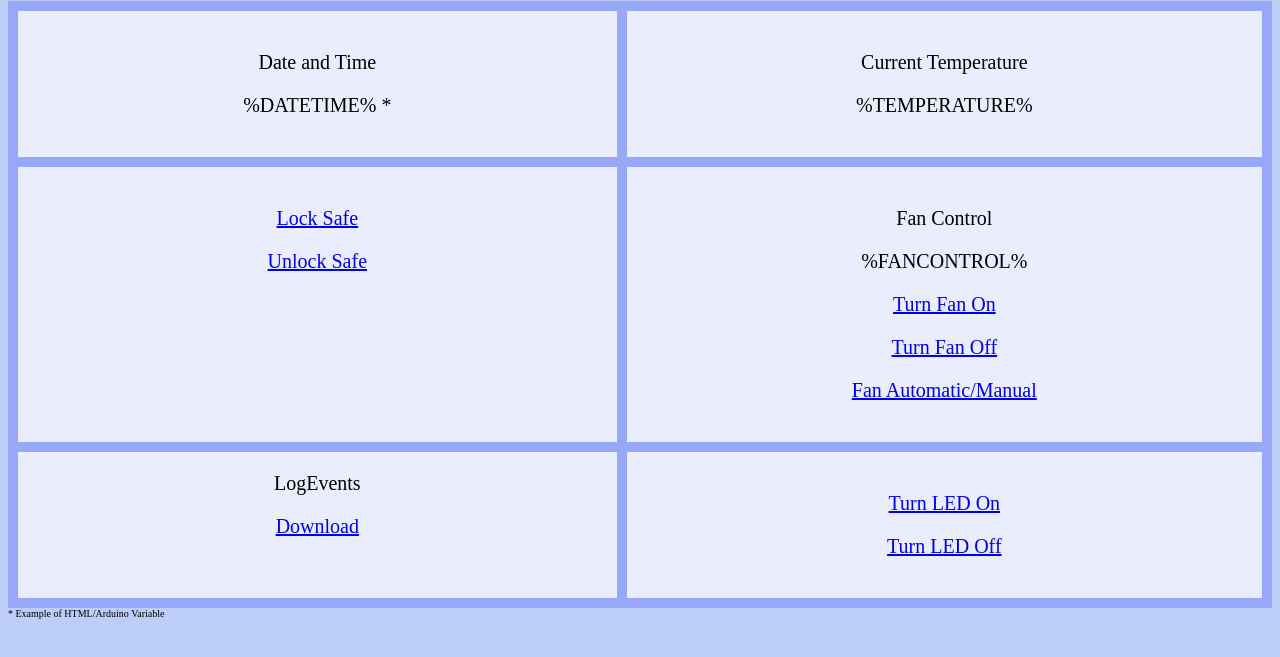
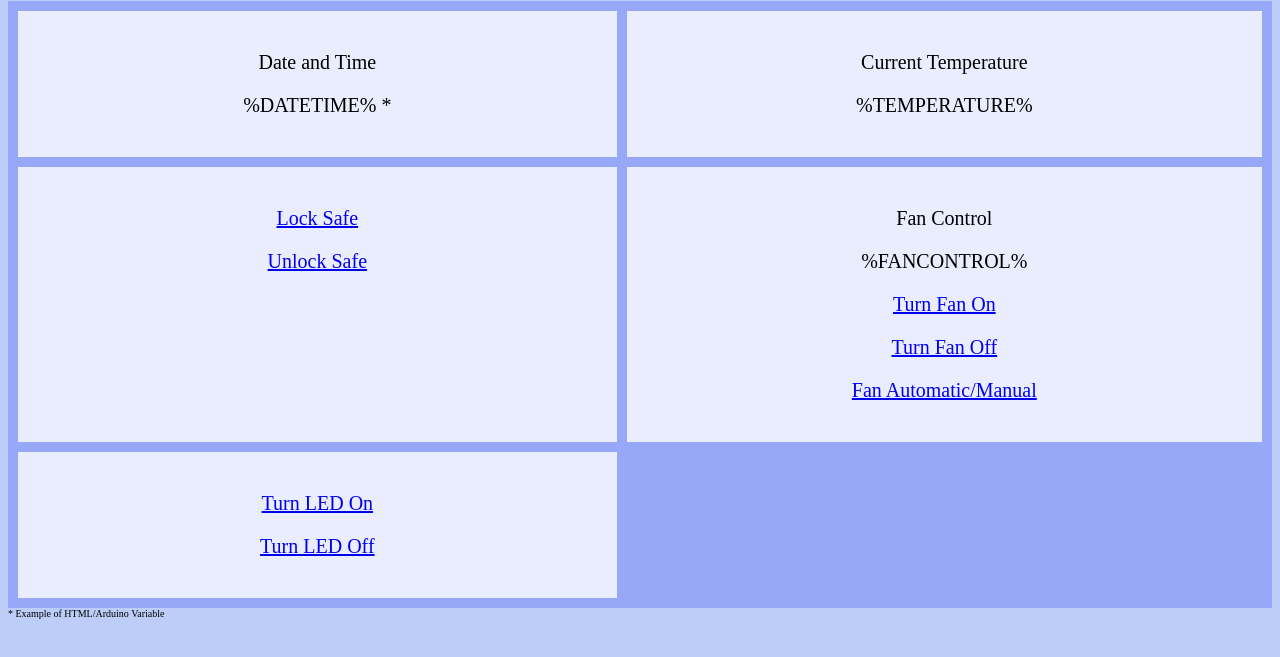
Before and after one commit to Deltace05/remotemonitoringstation-Deltace05, a plain HTML site: page RMS/data/dashboard.html in a window 1280 px wide. Shown: the part 133-790 px from the top of the page. Drawn offline with Linux system fonts and the light colour scheme.

Commit message:
removed title, moving log event

```diff
--- a/RMS/data/dashboard.html
+++ b/RMS/data/dashboard.html
@@ -35,7 +35,6 @@
         <p><a href="/FanManualOff">Turn Fan Off</a></p>
         <p><a href="/FanControl">Fan Automatic/Manual</a></p>
     </div>
-    <div>LogEvents<p><a href="/logOutput">Download</a></div>
     <div>
         <p><a href="/LEDOn">Turn LED On</a></p>
         <p><a href="/LEDOff">Turn LED Off</a></p>
```
Also changed, not shown: RMS/data/admin.html (+0 -1 lines).
